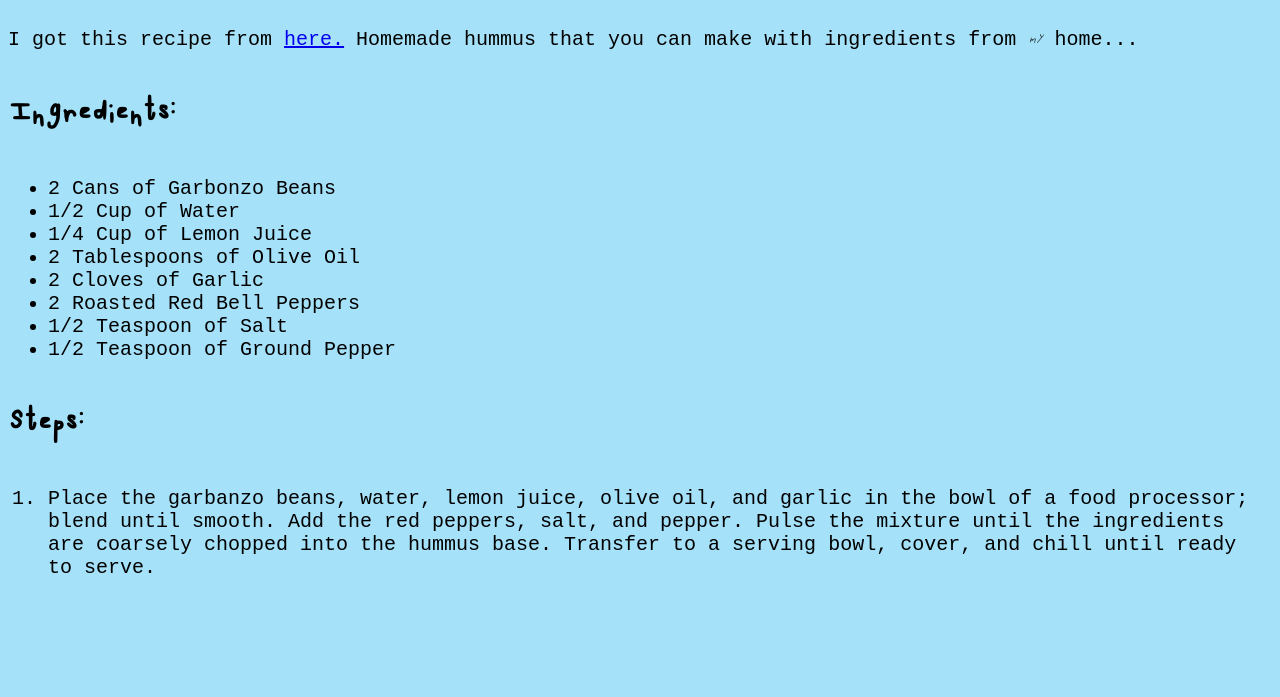
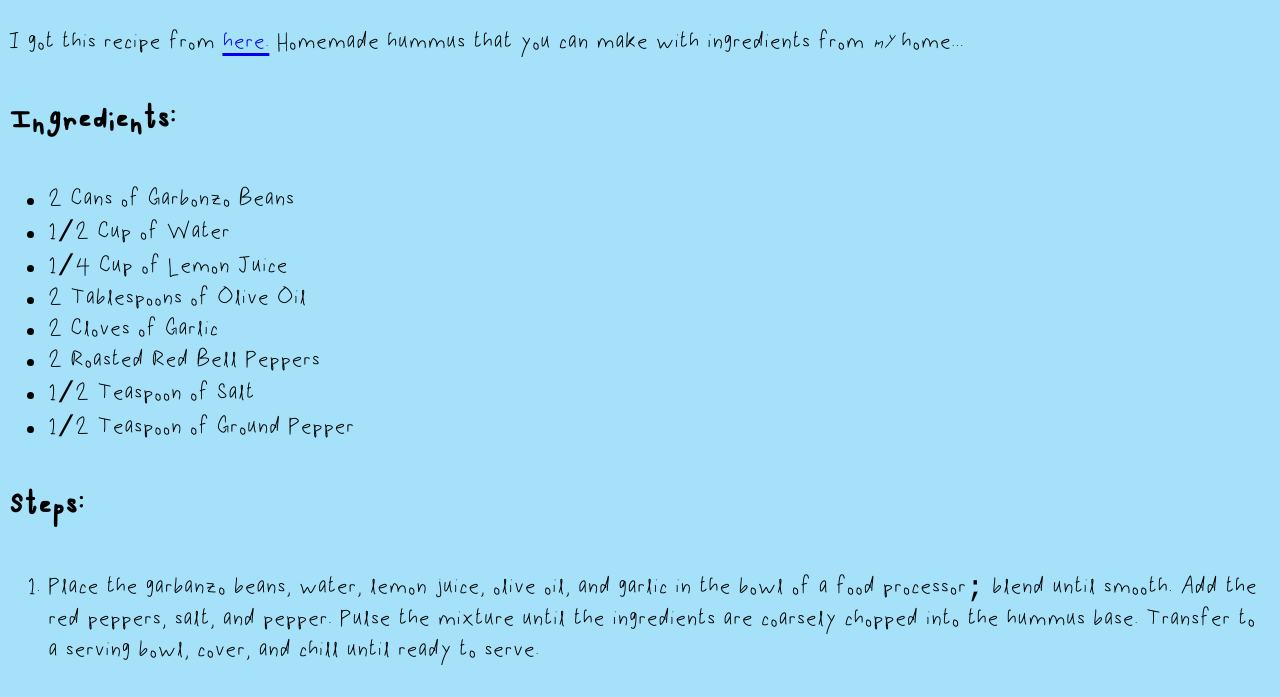
Before and after one commit to waitingforpancakes/odin_recipes, a plain HTML site: page recipes/hummus.html in a window 1280 px wide. Shown: the part 709-1406 px from the top of the page. Before the commit the page ends 1308 px from the top, so only its background shows below. Drawn offline with Linux system fonts and the light colour scheme.

Commit message:
new font

```diff
--- a/css/style.css
+++ b/css/style.css
@@ -1,6 +1,11 @@
 @font-face {
     font-family: Grack;
     src: url(../fonts/Grack-Regular.ttf);
+}
+
+@font-face {
+    font-family: Gronk-GS;
+    src: url(../fonts/Gronk_gs-Regular.ttf);
 }
 
 * {
@@ -19,9 +24,9 @@ h2 {
 }
 
 p, a, ul, ol, li {
-    font-size : 20px;
+    font-size : 30px;
     text-align: left;
-    font-family:'Courier New', Courier, monospace;
+    font-family: Gronk-GS, Courier, monospace;
 }
 
 img {
```
Also changed, not shown: fonts/Gronk_gs-Regular.ttf (added).
